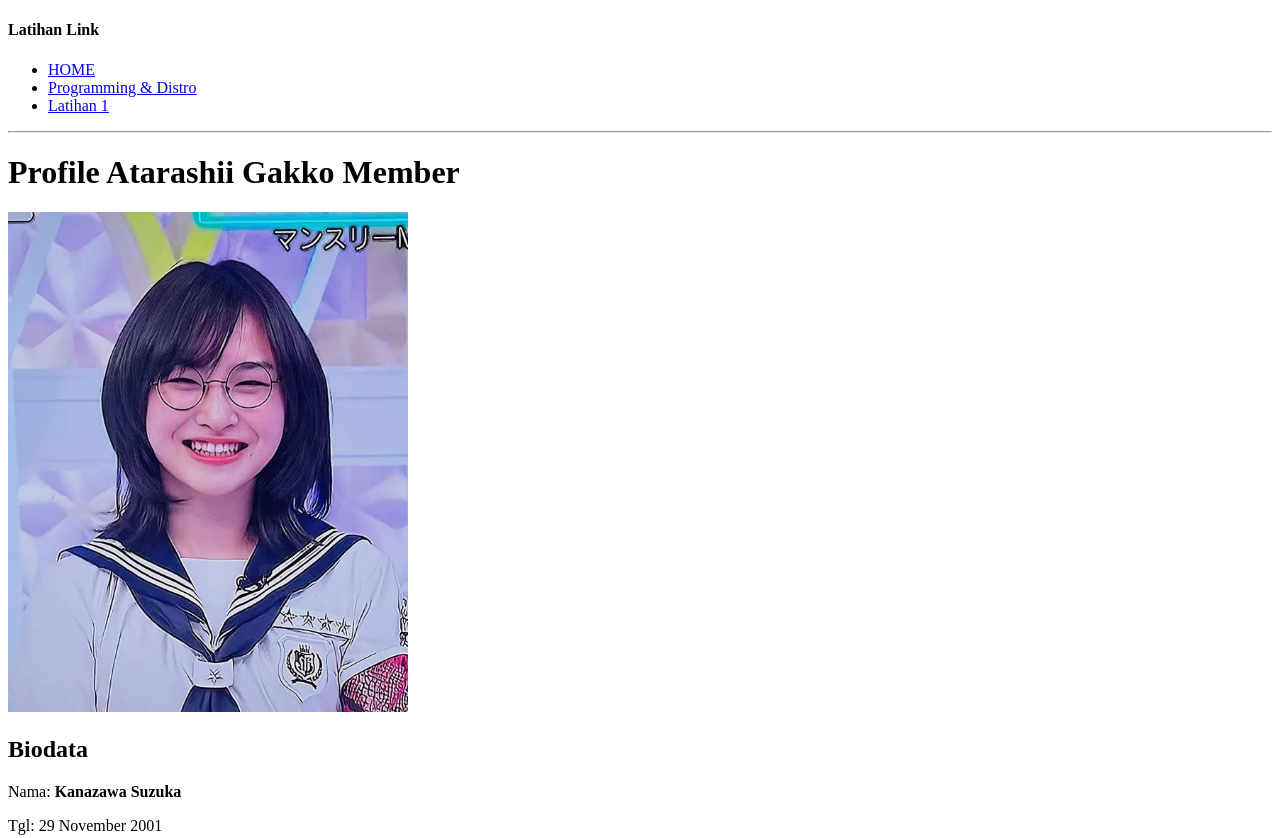
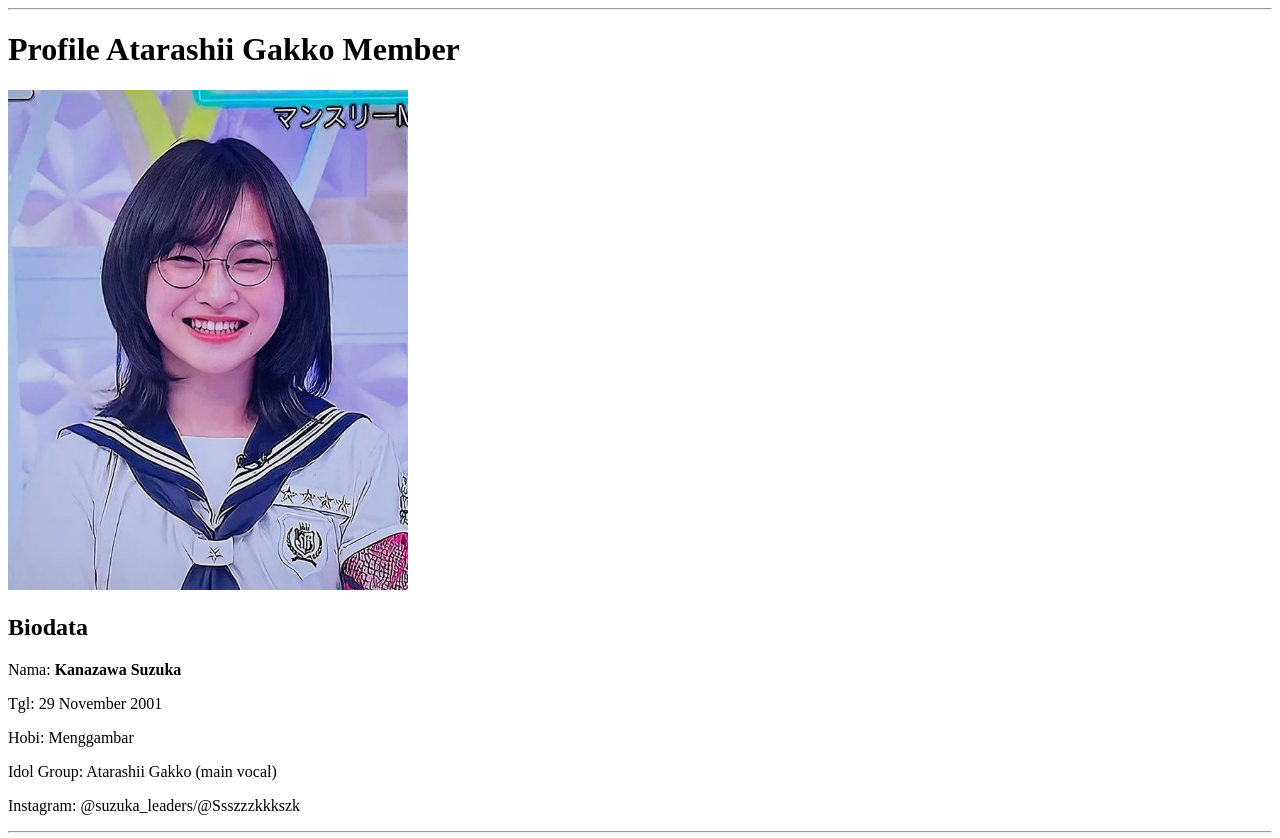
Before and after one commit to randy3019/Progate-Course, a plain HTML site: page Latihan_1_web-profile_Gemini/index.html in a window 1280 px wide. Shown: the top 838 px of the page. Drawn offline with Linux system fonts and the light colour scheme.

Commit message:
Update index.html
menghapus hyperlink tag

```diff
--- a/Latihan_1_web-profile_Gemini/index.html
+++ b/Latihan_1_web-profile_Gemini/index.html
@@ -4,15 +4,7 @@
     <title>Profile Suzuku Atarashii Gakko Member</title>
 </head>
 <body>
-
-    <h4>Latihan Link</h4>
-    <ul>
-      <li><a href="../link_multi_page/link_multi.html">HOME</a></li>
-      <li><a href ="../List_tag/tag_list.html">Programming & Distro</a></li>
-      <li><a href="../Latihan_1_web-profile/index.html">Latihan 1</a></li>
-    </ul>
     <hr>
-
     <h1>Profile Atarashii Gakko Member</h1>
     <img src="latihan_profile_web.jpg" alt="suzuka_smile" width="400" height="500">
 
```
